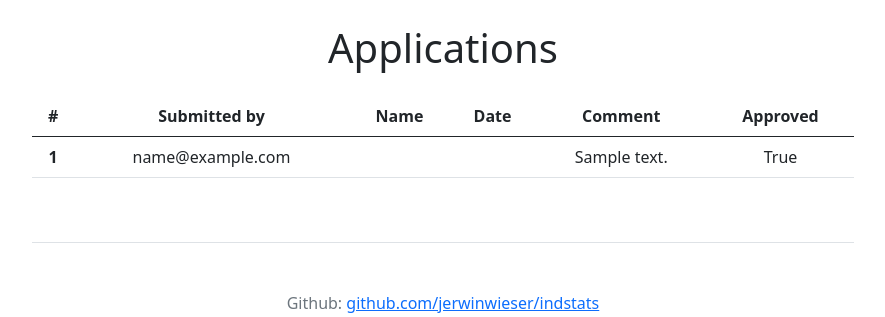
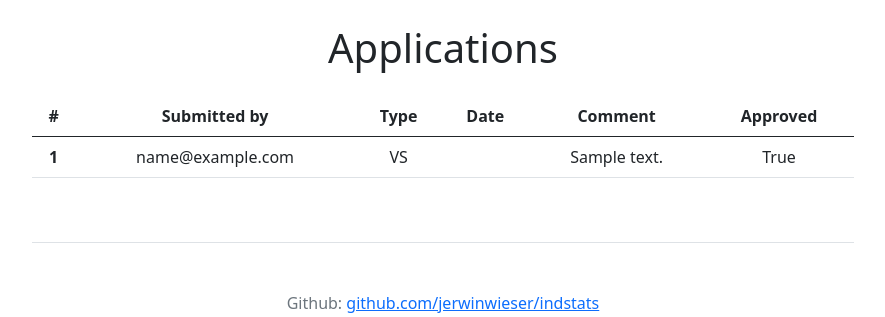
Before and after one commit to jerwinwieser/indstats, a Django app: page / in a window 1280 px wide. Shown: the part 265-582 px from the top of the page, without its empty margins (197-1082 px from the left). Run offline with Django 3.2, Linux system fonts and the light colour scheme; tables that the repository leaves empty hold one stand-in row (values such as "Sample post").

Commit message:
change template name:type

```diff
--- a/core/templates/core/application_list.html
+++ b/core/templates/core/application_list.html
@@ -11,7 +11,7 @@
 				<tr>
 					<th>#</th>
 					<th>Submitted by</th>
-					<th>Name</th>
+					<th>Type</th>
 					<th>Date</th>
 					<th>Comment</th>
 					<th>Approved</th>
@@ -22,7 +22,7 @@
 				<tr class="table">
 					<th>{{ forloop.counter }}</th>
 					<td>{{ application.created_by.email }}</td>
-					<td>{{ application.name }}</td>
+					<td>{{ application.type }}</td>
 					<td>{{ application.submitdate }}</td>
 					<td>{{ application.comments }}</td>
 					<td>{{ application.approved }}</td>
```
